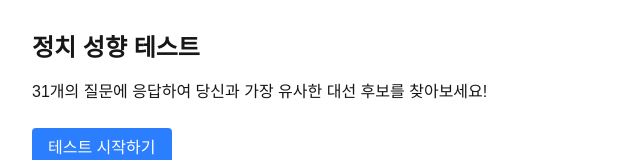
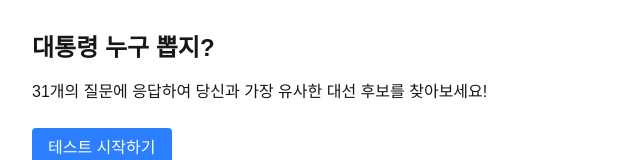
Before and after one commit to Wiener-Khinchin/political-match, a Next.js app: page / in a window 1280 px wide. Shown: the top 160 px of the page, without its empty margins (0-640 px from the left). Built offline with nearby package versions, Linux system fonts and the light colour scheme.

Commit message:
text 수정

```diff
--- a/src/app/page.tsx
+++ b/src/app/page.tsx
@@ -1,7 +1,7 @@
 export default function Home() {
   return (
     <div className="p-8">
-      <h1 className="text-2xl font-bold mb-4">정치 성향 테스트</h1>
+      <h1 className="text-2xl font-bold mb-4">대통령 누구 뽑지?</h1>
       <p>31개의 질문에 응답하여 당신과 가장 유사한 대선 후보를 찾아보세요!</p>
       <a href="/survey" className="mt-6 inline-block bg-blue-500 text-white px-4 py-2 rounded">
         테스트 시작하기
```
